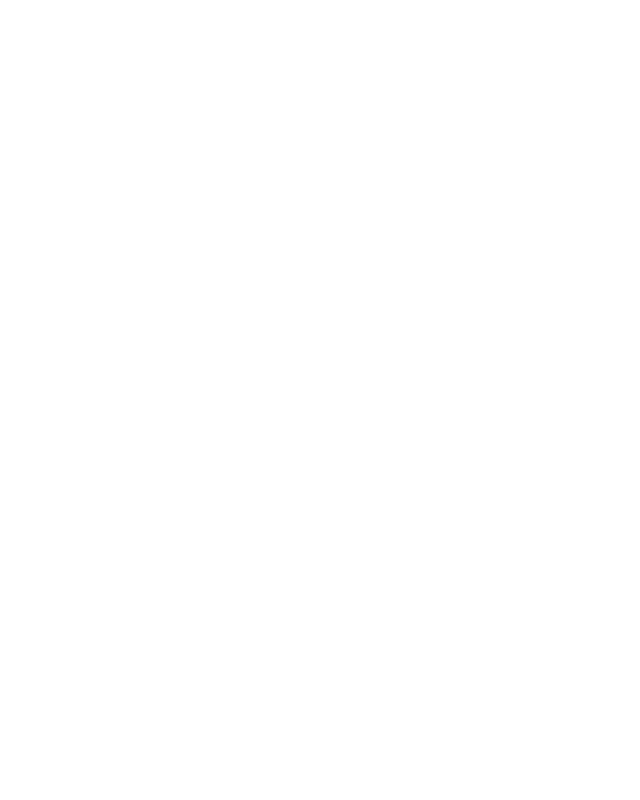
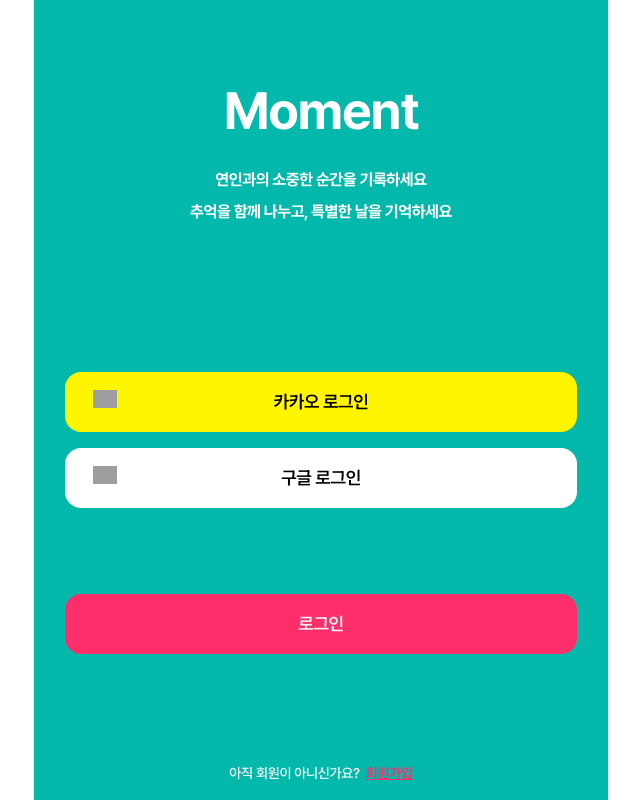
Before and after one commit to ohjooyeong/moment_frontend, a Next.js app: page /signin in a window 1280 px wide. Shown: the whole page, without its empty margins (319-959 px from the left). Built offline with nearby package versions, Linux system fonts and the light colour scheme; grey boxes are pictures that could not be loaded.

Commit message:
[Feat] 로그인 종합 페이지 구현

```diff
--- a/app/intro/_components/intro-main.tsx
+++ b/app/intro/_components/intro-main.tsx
@@ -51,7 +51,6 @@
   };
 
   return (
-    <>
     <IntroItem
       handleChangeIntroStep={handleChangeIntroStep}
       imgSrc={introMap[introStep].imgSrc}
@@ -59,7 +58,6 @@
       desc={introMap[introStep].desc}
       step={introStep}
     />
-    </>
   );
 };
 
--- a/app/intro/page.tsx
+++ b/app/intro/page.tsx
@@ -1,4 +1,3 @@
-import IntroItem from "./_components/intro-item";
 import IntroMain from "./_components/intro-main";
 
 export default function Intro() {
--- /dev/null
+++ b/app/signin/_components/signin-main.tsx
@@ -0,0 +1,55 @@
+import { Button } from "@/components/ui/button";
+import Image from "next/image";
+import ImageKakaoLogo from "@/public/assets/image-kakao-logo.svg";
+import ImageGoogleLogo from "@/public/assets/image-google-logo.svg";
+
+const SigninMain = () => {
+  return (
+    <div className="flex-col justify-around w-full">
+      <div className="flex flex-col justify-center items-center mb-[150px]">
+        <h2 className="text-[52px]/[70px] mb-6 font-bold text-white">Moment</h2>
+        <p className="text-[16px]/[20px] text-center font-bold text-white mb-3">
+          연인과의 소중한 순간을 기록하세요
+        </p>
+        <p className="text-[16px]/[20px] text-center font-bold text-white">
+          추억을 함께 나누고, 특별한 날을 기억하세요
+        </p>
+      </div>
+      <div className="flex flex-col justify-center items-center gap-4">
+        <Button className="relative bg-[#FFF500] hover:bg-[#e5dc00] w-full rounded-2xl h-[60px] font-semibold text-lg text-black">
+          <Image
+            width={24}
+            height={24}
+            alt="kakao-logo"
+            className="absolute left-7 top-[18px]"
+            src={ImageKakaoLogo}
+          />
+          카카오 로그인
+        </Button>
+        <Button className="relative bg-[#ffffff] hover:bg-[#f2f2f2] w-full rounded-2xl h-[60px] font-semibold text-lg text-black mb-[70px]">
+          <Image
+            width={24}
+            height={24}
+            alt="kakao-logo"
+            className="absolute left-7 top-[18px]"
+            src={ImageGoogleLogo}
+          />
+          구글 로그인
+        </Button>
+        <Button className="relative bg-secondary hover:bg-[#e42960] w-full rounded-2xl h-[60px] font-semibold text-lg text-customWhite-2 mb-[70px]">
+          로그인
+        </Button>
+      </div>
+      <div className="flex absolute bottom-4 left-0 right-0 max-w-xl justify-center">
+        <p className="text-white font-medium text-[14px]/[22px]">
+          아직 회원이 아니신가요?
+        </p>
+        <p className="text-secondary text-[14px]/[22px] font-semibold ml-[6px] underline cursor-pointer">
+          회원가입
+        </p>
+      </div>
+    </div>
+  );
+};
+
+export default SigninMain;
--- a/app/signin/_components/temp.tsx
+++ /dev/null
@@ -1,5 +0,0 @@
-const Temp = () => {
-  return <div>Temp</div>;
-};
-
-export default Temp;
--- /dev/null
+++ b/app/signin/layout.tsx
@@ -0,0 +1,11 @@
+"use client";
+
+const MainLayout = ({ children }: { children: React.ReactNode }) => {
+  return (
+    <div className="mx-auto my-0 max-w-xl moment-container bg-primary">
+      {children}
+    </div>
+  );
+};
+
+export default MainLayout;
--- a/app/signin/page.tsx
+++ b/app/signin/page.tsx
@@ -1,3 +1,9 @@
+import SigninMain from "./_components/signin-main";
+
 export default function SignIn() {
-  return <main></main>;
+  return (
+    <div className="h-screen mx-8 relative flex justify-center items-center">
+      <SigninMain />
+    </div>
+  );
 }
```
Lines whose indentation alone changed are shown as unchanged.
